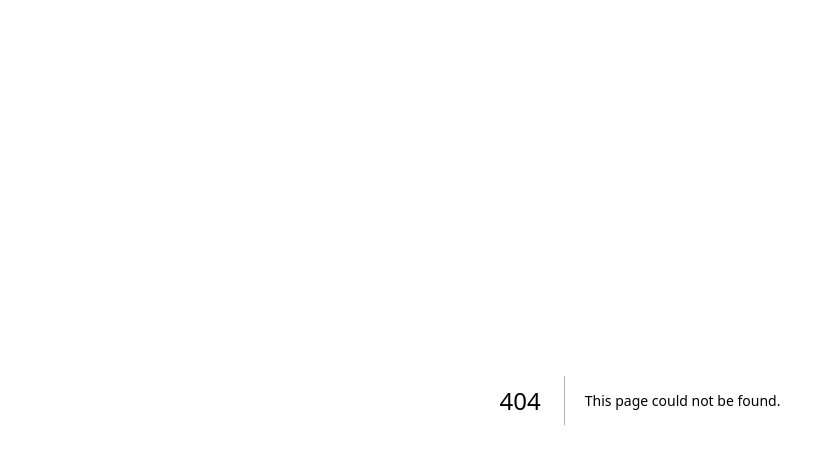
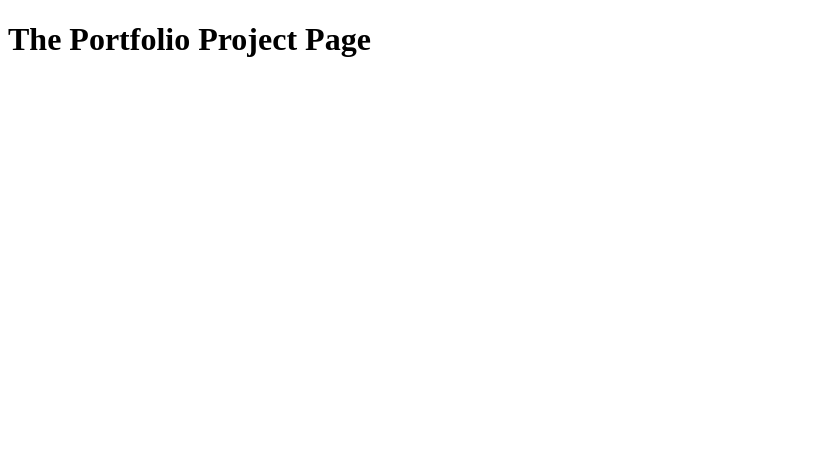
Before and after one commit to Harshana-github/Nextjs-practice-01, a Next.js app: page /portfolio/1 in a window 1280 px wide. Before the commit this address had no page. Shown: the top 464 px of the page, without its empty margins (0-835 px from the left). Built offline with nearby package versions, Linux system fonts and the light colour scheme.

Commit message:
Adding-dynamic-path-and-routes

```diff
--- /dev/null
+++ b/pages/portfolio/[projectid].js
@@ -0,0 +1,11 @@
+import React from 'react'
+
+function PortfolioProjectPage() {
+  return (
+    <div>
+      <h1>The Portfolio Project Page</h1>
+    </div>
+  )
+}
+
+export default PortfolioProjectPage
```
Also changed, not shown: pages/about.js (deleted, +0 -11 lines), pages/index.js (added, +11 -0 lines).
